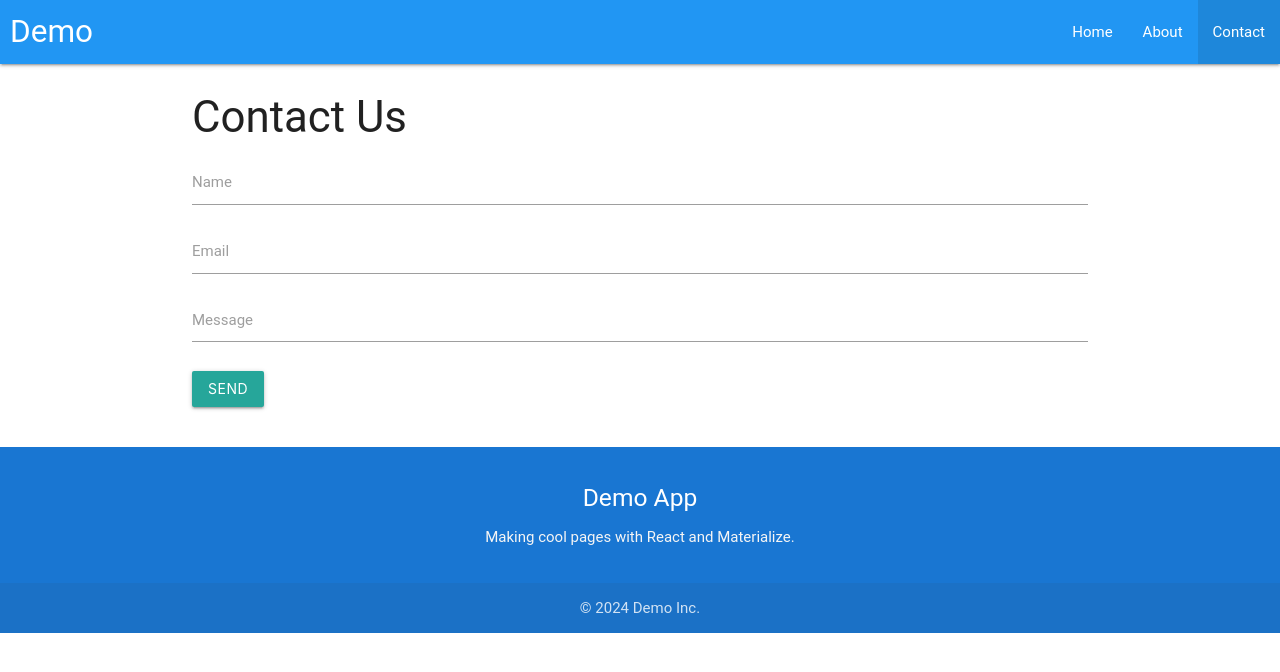
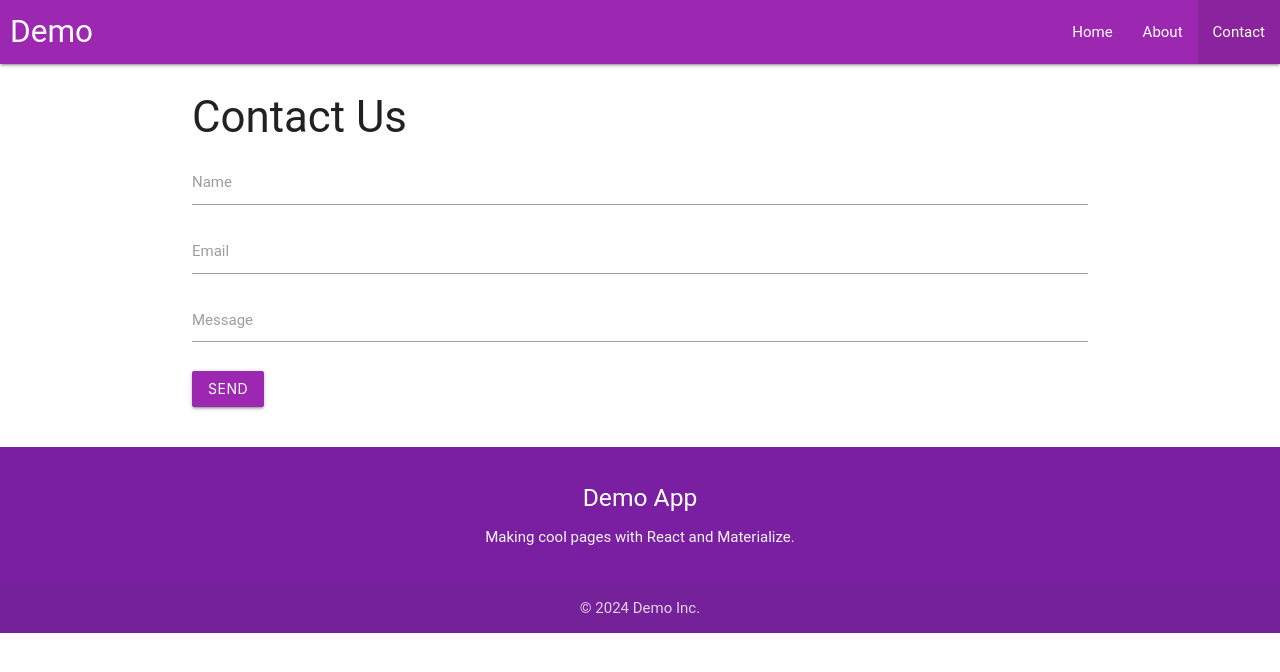
Before and after one commit to potatozepp/GPT-Test, a React (Vite) app: page / in a window 1280 px wide. Both pictures are taken after a click on the link "Contact". Shown: the top 672 px of the page. Built offline with nearby package versions, Linux system fonts and the light colour scheme; the HTML template or start-up script is replaced by a standard one.

Commit message:
Switch site accents to purple

```diff
--- a/src/components/Footer.jsx
+++ b/src/components/Footer.jsx
@@ -2,7 +2,7 @@ import React from 'react';
 
 export default function Footer() {
   return (
-    <footer className="page-footer blue darken-2">
+    <footer className="page-footer purple darken-2">
       <div className="container">
         <div className="row">
           <div className="col s12 center-align">
--- a/src/components/Nav.jsx
+++ b/src/components/Nav.jsx
@@ -3,7 +3,7 @@ import React from 'react';
 export default function Nav({ currentPage, onNavigate }) {
   return (
     <nav>
-      <div className="nav-wrapper blue">
+      <div className="nav-wrapper purple">
         <a href="#" className="brand-logo" onClick={() => onNavigate('home')}>Demo</a>
         <ul id="nav-mobile" className="right hide-on-med-and-down">
           <li className={currentPage === 'home' ? 'active' : ''}>
--- a/src/pages/Contact.jsx
+++ b/src/pages/Contact.jsx
@@ -27,7 +27,7 @@ export default function Contact() {
             <textarea id="message" className="materialize-textarea" required></textarea>
             <label htmlFor="message">Message</label>
           </div>
-          <button className="btn waves-effect waves-light" type="submit">Send</button>
+          <button className="btn waves-effect waves-light purple" type="submit">Send</button>
         </form>
       )}
     </div>
```
Also changed, not shown: 1 other file (tests, documents, lock files or other folders).
